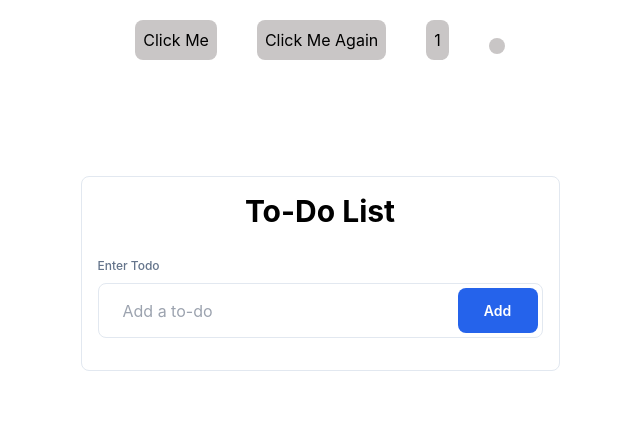
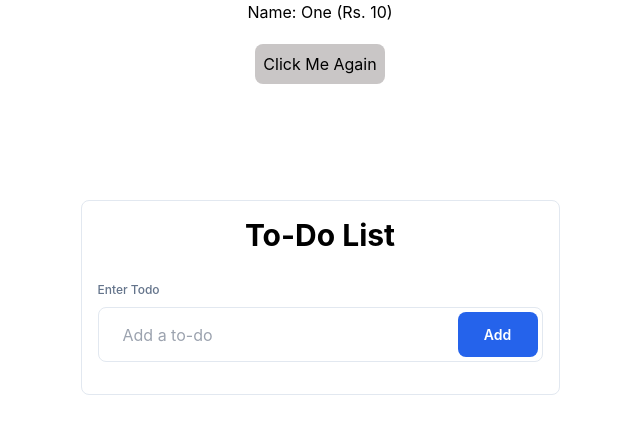
Before and after one commit to itzkunal01/to-dos-app-TS, a React (Create React App) app: page / in a window 1280 px wide. Shown: the top 434 px of the page, without its empty margins (320-960 px from the left). Built offline with nearby package versions, Linux system fonts and the light colour scheme.

Commit message:
updating code of typescript practice with personal interface.

```diff
--- a/src/App.tsx
+++ b/src/App.tsx
@@ -6,11 +6,11 @@ function App() {
   return (
     <div className="text-center bg-white min-h-screen">
       {/* Onclick optional for 1st button but text is compulsory. */}
-      <MyButton text="Click Me" />
+      {/* <MyButton text="Click Me" /> */}
       <MyButton onClick={() => alert("Okay")} text="Click Me Again" />
       {/* MYButton can be number or boolean also. */}
-      <MyButton text={1} />
-      <MyButton text={true} />
+      {/* <MyButton text={1} /> */}
+      {/* <MyButton text={true} /> */}
       <TodoList />
     </div>
   );
--- a/src/components/MyButton.tsx
+++ b/src/components/MyButton.tsx
@@ -1,4 +1,4 @@
-import React from "react";
+import React, { useState } from "react";
 
 interface MyButtonProps {
   text: string | number | boolean; // Here " | " is OR operater for string , number and boolean.
@@ -6,16 +6,42 @@ interface MyButtonProps {
   something?: boolean;
 }
 
+interface Book {
+  name: string;
+  price: number;
+}
+
 // type props = { text: string };
 // 1st approach
 // const MyButton = (props: { text: string }) => {
 // 2nd approach
 const MyButton: React.FC<MyButtonProps> = (props) => {
+  // const [value, setValue] = useState(1); // implicit casting
+  // OR always give type to useState
+  // const [value, setValue] = useState<string>("b"); // explicit casting , always prefer this casting
+  const [value, setValue] = useState<Book>({
+    name: "One",
+    price: 10,
+  });
   return (
     <>
+      {/* <h3>{value}</h3> */}
+      <h3>
+        Name: {value.name} (Rs. {value.price})
+      </h3>
       <button
         className="bg-[#c9c6c6] p-2 rounded-lg m-5"
-        onClick={props.onClick}
+        // onClick={props.onClick}
+        // onClick={() => setValue(value + 1)}
+        onClick={() => {
+          // 1.
+          // setValue("a");
+          // console.log("value changed from b to a");
+
+          // 2.
+          // For personal interface (production-level-app)
+          setValue({ name: "Two", price: 20 + 1 });
+        }}
       >
         {props.text}
       </button>
```
